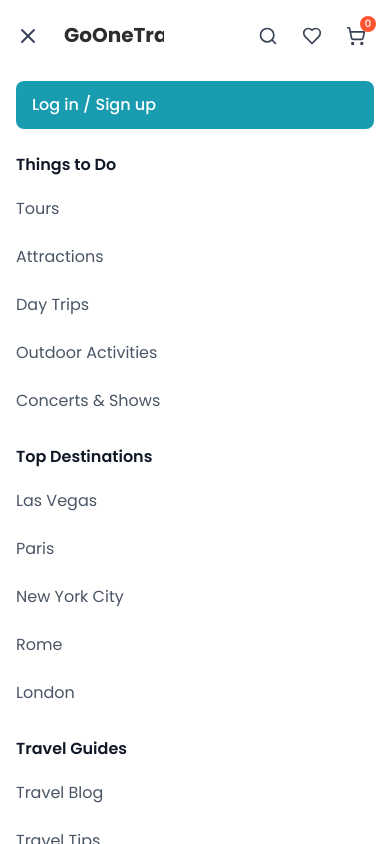
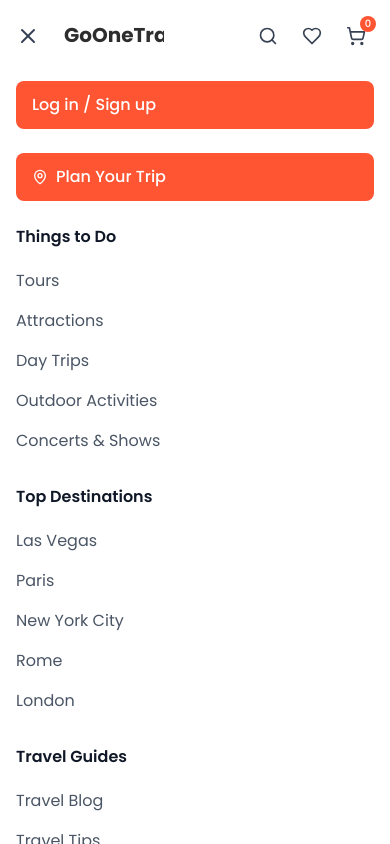
Before and after one commit to nareshpatel007/gettripnow, a Next.js app: page / in a window 390 px wide. Both pictures are taken after a click on the button 28 px from the left and 36 px from the top of the page. Shown: the top 844 px of the page. Built offline with nearby package versions, Linux system fonts and the light colour scheme.

Commit message:
Update header.tsx

```diff
--- a/components/header.tsx
+++ b/components/header.tsx
@@ -115,7 +115,7 @@ export function Header() {
                                                             <li key={link.name}>
                                                                 <Link
                                                                     href={link.href}
-                                                                    className="text-base text-gray-600 hover:text-[#0071eb] transition-colors"
+                                                                    className="text-base text-gray-600 hover:text-[#f53] transition-colors"
                                                                 >
                                                                     {link.name}
                                                                 </Link>
@@ -289,9 +289,19 @@ export function Header() {
                                         setIsLoginModalOpen(true)
                                         setIsMobileMenuOpen(false)
                                     }}
-                                    className="w-full text-left px-4 py-3 bg-[#1a9cb0] text-white rounded-lg font-medium"
+                                    className="w-full text-left px-4 py-3 bg-[#f53] text-white rounded-lg font-medium"
                                 >
                                     Log in / Sign up
+                                </button>
+                            </div>
+
+                            <div className="space-y-2">
+                                <button
+                                    onClick={() => setIsPlanTripModalOpen(true)}
+                                    className="w-full flex items-center gap-2 text-left px-4 py-3 bg-[#f53] text-white rounded-lg font-medium"
+                                >
+                                    <MapPin className="h-4 w-4" />
+                                    Plan Your Trip
                                 </button>
                             </div>
 
@@ -299,7 +309,7 @@ export function Header() {
                             {megaMenuCategories.map((category) => (
                                 <div key={category.title}>
                                     <h3 className="font-semibold text-base text-gray-900 mb-3">{category.title}</h3>
-                                    <ul className="space-y-2">
+                                    <ul>
                                         {category.links.map((link) => (
                                             <li key={link.name}>
                                                 <Link
@@ -316,7 +326,7 @@ export function Header() {
                             ))}
 
                             {/* Additional Links */}
-                            <div className="border-t border-gray-200 pt-4 space-y-2">
+                            <div className="border-t border-gray-200 pt-4">
                                 <Link href="/wishlist" className="flex items-center gap-3 py-2 text-gray-700">
                                     <Heart className="h-5 w-5" />
                                     Wishlists
```
